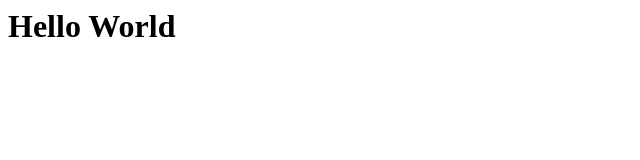
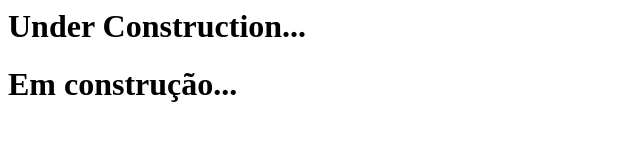
Before and after one commit to GustoVasconcelos/gustovasconcelos.github.io, a plain HTML site: page index.html in a window 1280 px wide. Shown: the whole page, without its empty margins (0-640 px from the left). Drawn offline with Linux system fonts and the light colour scheme.

Commit message:
Update index.html

```diff
--- a/index.html
+++ b/index.html
@@ -1 +1,3 @@
-<h1>Hello World</h1>
+<h1>Under Construction...</h1>
+
+<h1>Em construção...</h1>
```
